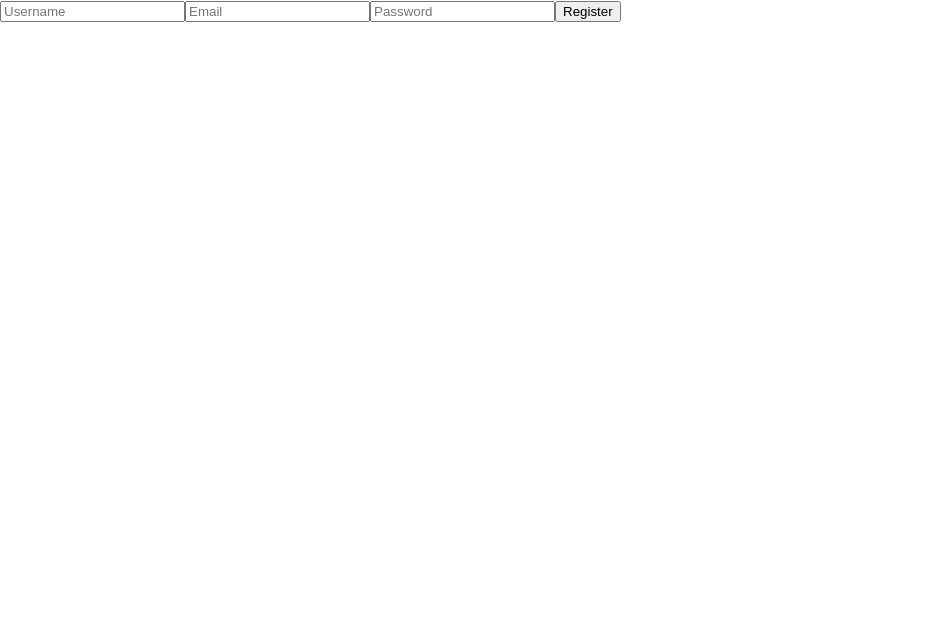
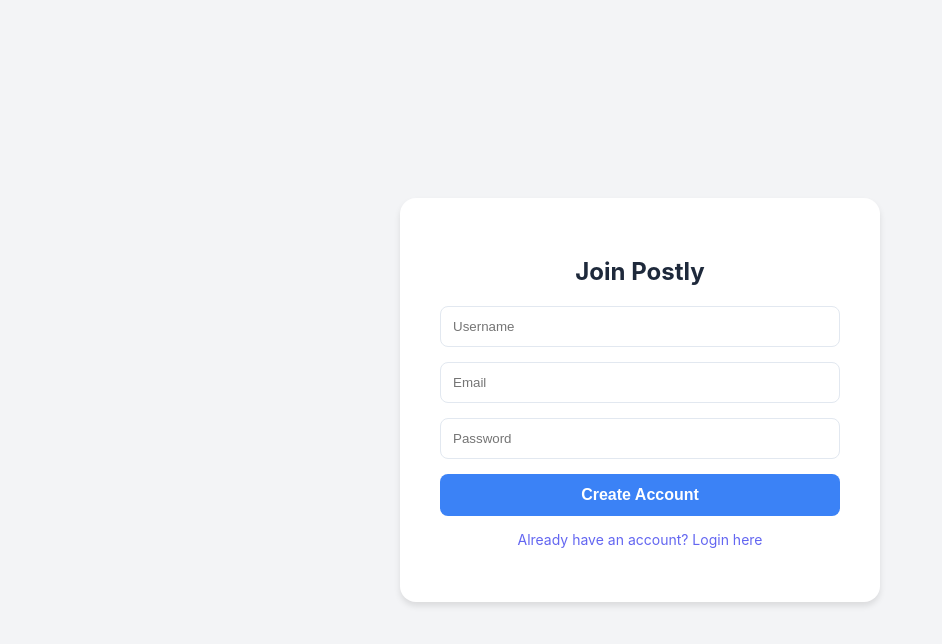
Before and after one commit to Kervin45/Postly, a React app in the folder frontend/: page /register in a window 1280 px wide. Shown: the top 644 px of the page, without its empty margins (0-942 px from the left). Built offline with nearby package versions, Linux system fonts and the light colour scheme; no server answers; the HTML template or start-up script is replaced by a standard one.

Commit message:
FIX: Remove hardcoded localhost, use config.js API_BASE everywhere

```diff
--- a/frontend/src/pages/Login.jsx
+++ b/frontend/src/pages/Login.jsx
@@ -1,5 +1,6 @@
 import { useState } from 'react';
 import { useNavigate } from 'react-router-dom';
+import { API_BASE } from '../config'; // ✅ ADD THIS IMPORT
 
 const styles = {
     container: {
@@ -66,14 +67,14 @@
     const [loading, setLoading] = useState(false);
     const navigate = useNavigate();
 
-    // ✅ THE LOGIN FUNCTION
     const handleLogin = async (e) => {
         e.preventDefault();
         setError("");
         setLoading(true);
 
         try {
-            const res = await fetch('http://127.0.0.1:5000/auth/login', {
+            // ✅ CHANGED: Use API_BASE instead of hardcoded URL
+            const res = await fetch(`${API_BASE}/auth/login`, {
                 method: "POST",
                 headers: {
                     "Content-Type": "application/json",
@@ -85,7 +86,6 @@
             const data = await res.json();
 
             if (res.ok) {
-                // ✅ Handle both possible response formats
                 localStorage.setItem("token", data.token || data.access_token);
                 localStorage.setItem("userId", data.userId || data.user_id);
                 localStorage.setItem("username", data.username);
--- a/frontend/src/pages/Register.jsx
+++ b/frontend/src/pages/Register.jsx
@@ -1,6 +1,62 @@
 import { useState } from "react";
 import { useNavigate } from "react-router-dom";
 import { API_BASE } from "../config";
+
+const styles = {
+    container: {
+        display: 'flex',
+        justifyContent: 'center',
+        alignItems: 'center',
+        height: '100vh',
+        backgroundColor: '#f3f4f6'
+    },
+    card: {
+        backgroundColor: '#fff',
+        padding: '40px',
+        borderRadius: '16px',
+        boxShadow: '0 4px 6px rgba(0,0,0,0.1)',
+        width: '100%',
+        maxWidth: '400px'
+    },
+    title: {
+        textAlign: 'center',
+        color: '#1e293b',
+        marginBottom: '20px'
+    },
+    input: {
+        width: '100%',
+        padding: '12px',
+        marginBottom: '15px',
+        borderRadius: '8px',
+        border: '1px solid #e2e8f0',
+        outline: 'none',
+        boxSizing: 'border-box'
+    },
+    button: {
+        width: '100%',
+        padding: '12px',
+        borderRadius: '8px',
+        border: 'none',
+        backgroundColor: '#3b82f6',
+        color: '#fff',
+        fontSize: '16px',
+        fontWeight: '600',
+        cursor: 'pointer'
+    },
+    link: {
+        textAlign: 'center',
+        fontSize: '14px',
+        color: '#6366f1',
+        cursor: 'pointer',
+        marginTop: '15px'
+    },
+    error: {
+        color: '#ef4444',
+        fontSize: '14px',
+        marginTop: '10px',
+        textAlign: 'center'
+    }
+};
 
 function Register() {
     const [formData, setFormData] = useState({
@@ -9,54 +65,95 @@
         password: ""
     });
     const [error, setError] = useState("");
+    const [loading, setLoading] = useState(false);
     const navigate = useNavigate();
 
     const handleRegister = async (e) => {
         e.preventDefault();
         setError("");
+        setLoading(true);
 
+        try {
+            // ✅ Already uses API_BASE (good!)
             const res = await fetch(`${API_BASE}/auth/register`, {
                 method: "POST",
-      headers: { "Content-Type": "application/json" },
+                headers: {
+                    "Content-Type": "application/json",
+                    "Accept": "application/json"
+                },
                 body: JSON.stringify(formData),
             });
 
             const data = await res.json();
 
             if (res.ok) {
+                alert("Registration successful! Please login.");
                 navigate("/");
             } else {
                 setError(data.error || "Registration failed");
             }
+        } catch (err) {
+            setError("Network error. Please try again.");
+        } finally {
+            setLoading(false);
+        }
     };
 
     return (
-    <form onSubmit={handleRegister}>
+        <div style={styles.container}>
+            <form onSubmit={handleRegister} style={styles.card}>
+                <h2 style={styles.title}>Join Postly</h2>
+
                 <input
                     placeholder="Username"
                     required
+                    style={styles.input}
+                    value={formData.username}
                     onChange={(e) =>
                         setFormData({ ...formData, username: e.target.value })
                     }
+                    disabled={loading}
                 />
                 <input
                     placeholder="Email"
                     required
+                    style={styles.input}
+                    value={formData.email}
                     onChange={(e) =>
                         setFormData({ ...formData, email: e.target.value })
                     }
+                    disabled={loading}
                 />
                 <input
                     type="password"
                     placeholder="Password"
                     required
+                    style={styles.input}
+                    value={formData.password}
                     onChange={(e) =>
                         setFormData({ ...formData, password: e.target.value })
                     }
+                    disabled={loading}
                 />
-      {error && <p>{error}</p>}
-      <button type="submit">Register</button>
+
+                {error && <div style={styles.error}>{error}</div>}
+
+                <button
+                    type="submit"
+                    style={styles.button}
+                    disabled={loading}
+                >
+                    {loading ? 'Creating Account...' : 'Create Account'}
+                </button>
+
+                <p
+                    onClick={() => navigate('/')}
+                    style={styles.link}
+                >
+                    Already have an account? Login here
+                </p>
             </form>
+        </div>
     );
 }
 
```
Also changed, not shown: 1 other file (tests, documents, lock files or other folders). Lines whose indentation alone changed are shown as unchanged.
